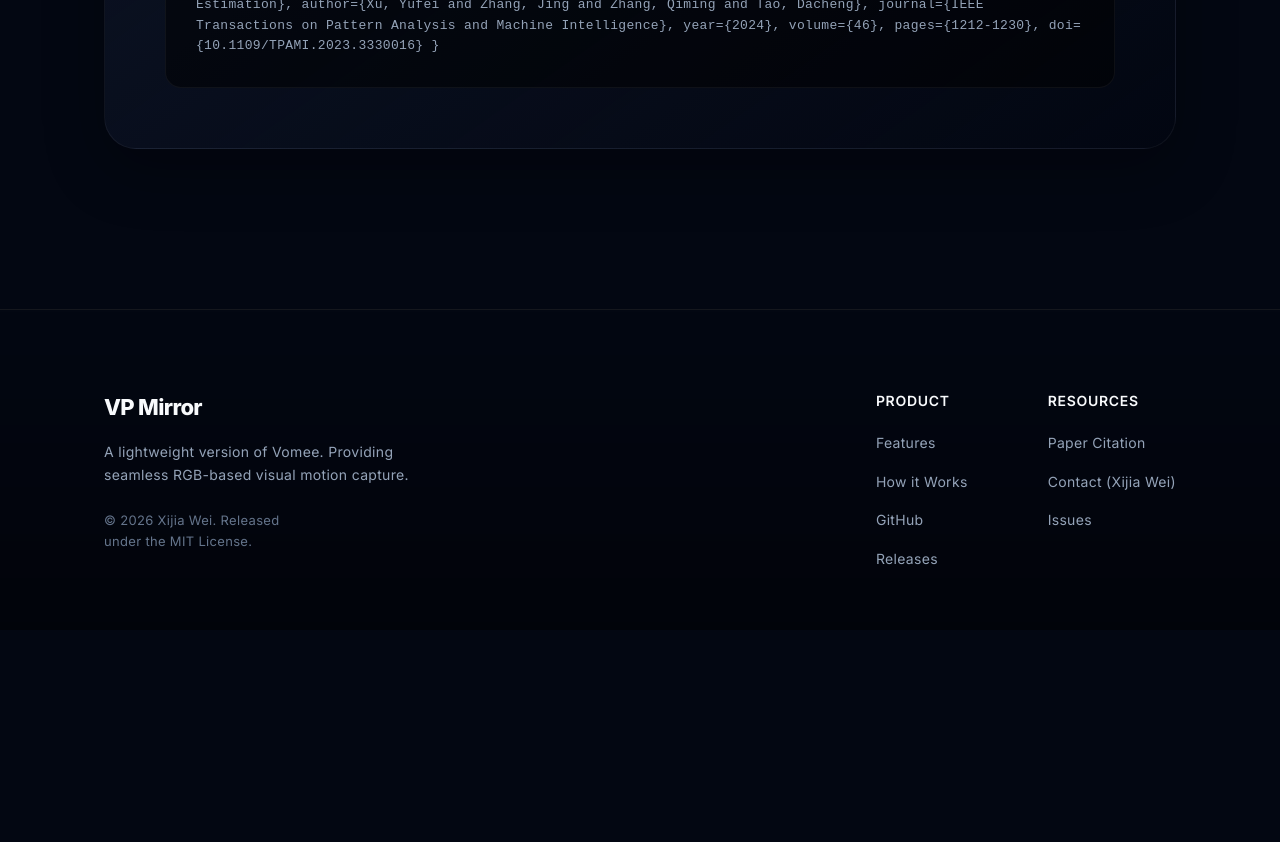
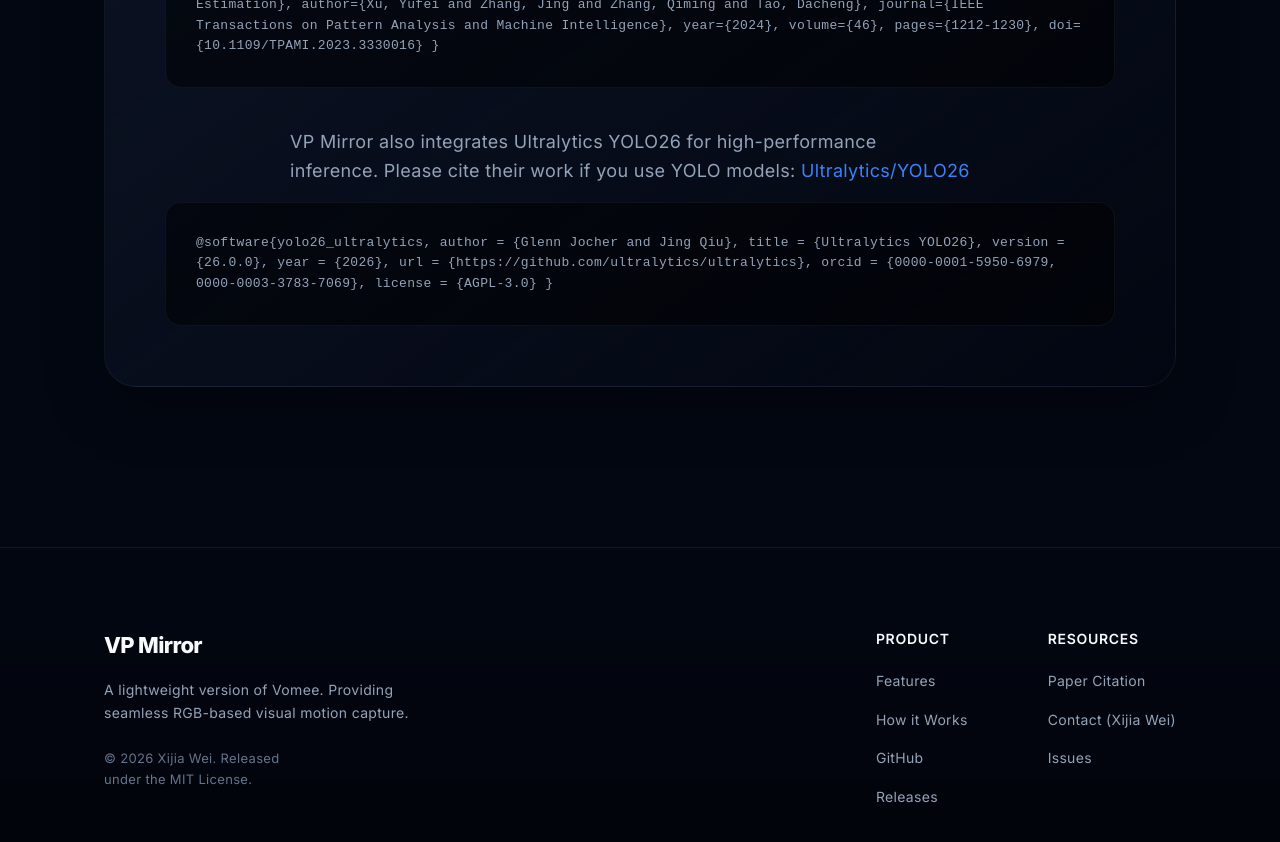
Before and after one commit to weixijia/ViTPoseStudio, a React (Vite) app in the folder website/: page / in a window 1280 px wide. Shown: the part 3320-4162 px from the top of the page. Before the commit the page ends 3950 px from the top, so only its background shows below. Built offline with nearby package versions, Linux system fonts and the light colour scheme.

Commit message:
Update docs and website with YOLO26 citations

```diff
--- a/website/src/App.jsx
+++ b/website/src/App.jsx
@@ -197,7 +197,7 @@
             </div>
           </div>
 
-          <div>
+            <div>
             <p style={{ color: 'var(--text-secondary)', marginBottom: '16px' }}>
               {t.citation.subtitleVitpose} <a href="https://github.com/ViTAE-Transformer/ViTPose" target="_blank" rel="noreferrer" style={{ color: 'var(--accent-primary)', textDecoration: 'none' }}>ViTAE-Transformer/ViTPose</a>
             </p>
@@ -211,6 +211,25 @@
   volume={46},
   pages={1212-1230},
   doi={10.1109/TPAMI.2023.3330016}
+}`}
+              </code>
+            </div>
+          </div>
+
+          <div>
+            <p style={{ color: 'var(--text-secondary)', marginBottom: '16px', marginTop: '40px' }}>
+              {t.citation.subtitleYolo} <a href="https://github.com/ultralytics/ultralytics" target="_blank" rel="noreferrer" style={{ color: 'var(--accent-primary)', textDecoration: 'none' }}>Ultralytics/YOLO26</a>
+            </p>
+            <div className="bibtex-code">
+              <code>
+{`@software{yolo26_ultralytics,
+  author = {Glenn Jocher and Jing Qiu},
+  title = {Ultralytics YOLO26},
+  version = {26.0.0},
+  year = {2026},
+  url = {https://github.com/ultralytics/ultralytics},
+  orcid = {0000-0001-5950-6979, 0000-0003-3783-7069},
+  license = {AGPL-3.0}
 }`}
               </code>
             </div>
--- a/website/src/i18n.js
+++ b/website/src/i18n.js
@@ -67,6 +67,7 @@
       title1: 'Academic References',
       subtitleVomee: 'VP Mirror is derived from our multimodal data collection platform, Vomee. If you use our tool in your research, please consider citing our paper:',
       subtitleVitpose: 'Our core skeleton extraction engine is built upon the incredible ViTPose foundation model. Please also acknowledge their pioneering work:',
+      subtitleYolo: 'VP Mirror also integrates Ultralytics YOLO26 for high-performance inference. Please cite their work if you use YOLO models:',
     },
     footer: {
       brandDesc: 'A lightweight version of Vomee. Providing seamless RGB-based visual motion capture.',
@@ -155,6 +156,7 @@
       title1: '学术引用',
       subtitleVomee: 'VP Mirror 衍生自我们的多模态数据采集平台 Vomee。如果您在研究中使用了本工具，欢迎引用我们的论文：',
       subtitleVitpose: '本项目的核心骨骼特征提取基于优秀的 ViTPose 基础模型。也请在研究中致谢他们的开创性工作：',
+      subtitleYolo: 'VP Mirror 同时集成了极致性能的 Ultralytics YOLO26 推理引擎。如果您使用了 YOLO 模型，也请引用他们的工作：',
     },
     footer: {
       brandDesc: '基于 Vomee 打造的轻量级版本，提供流畅的 RGB 视觉动作捕捉体验。',
```
Also changed, not shown: 1 other file (tests, documents, lock files or other folders).
